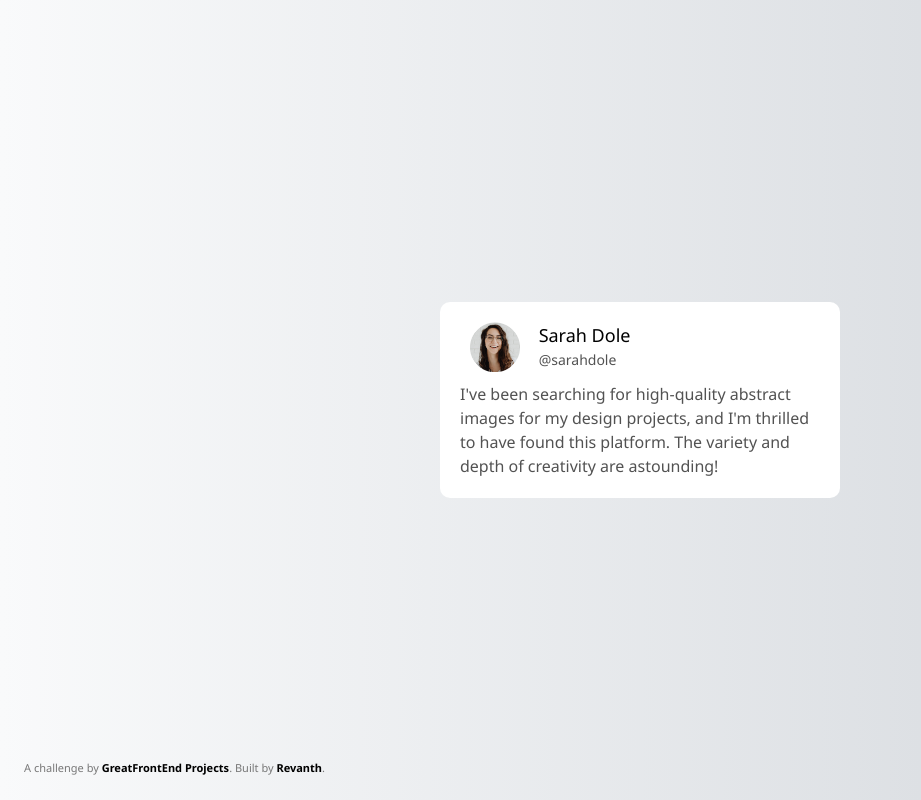
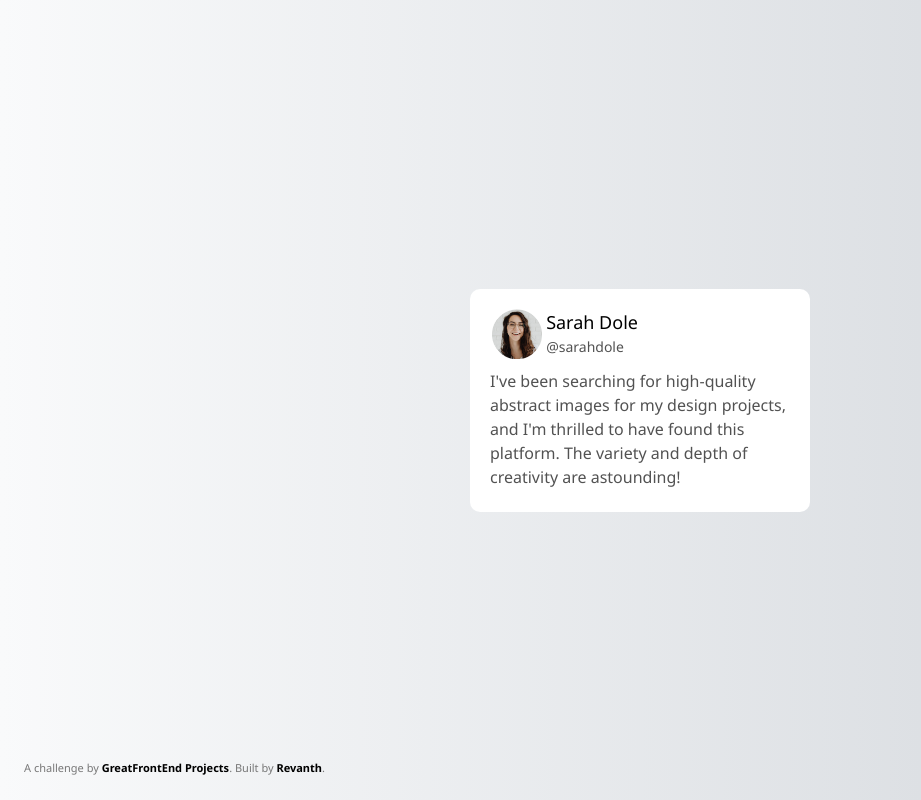
Before and after one commit to revi97/Testimonial-Card, a plain HTML site: page index.html in a window 1280 px wide. Shown: the whole page, without its empty margins (0-921 px from the left). Drawn offline with nearby package versions, Linux system fonts and the light colour scheme.

Commit message:
Changed the card size based on design

```diff
--- a/css/style.css
+++ b/css/style.css
@@ -25,8 +25,8 @@ body {
   background: #ffffff;
   margin: auto;
   padding: 20px;
-  width: 400px;
-  height: auto;
+  width: 340px;
+  height: 223px;
 
   border-radius: 10px;
 }
```
